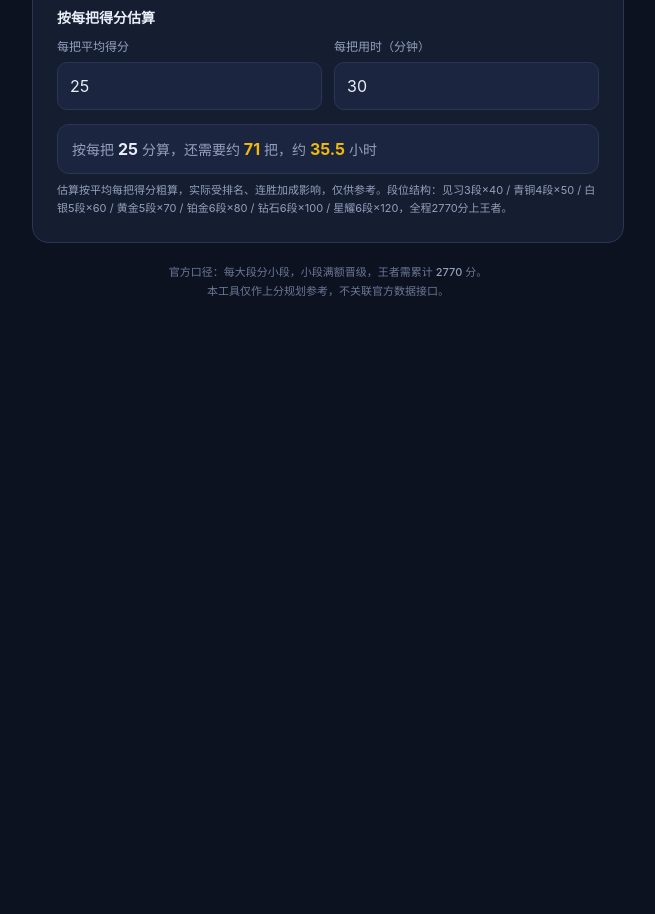
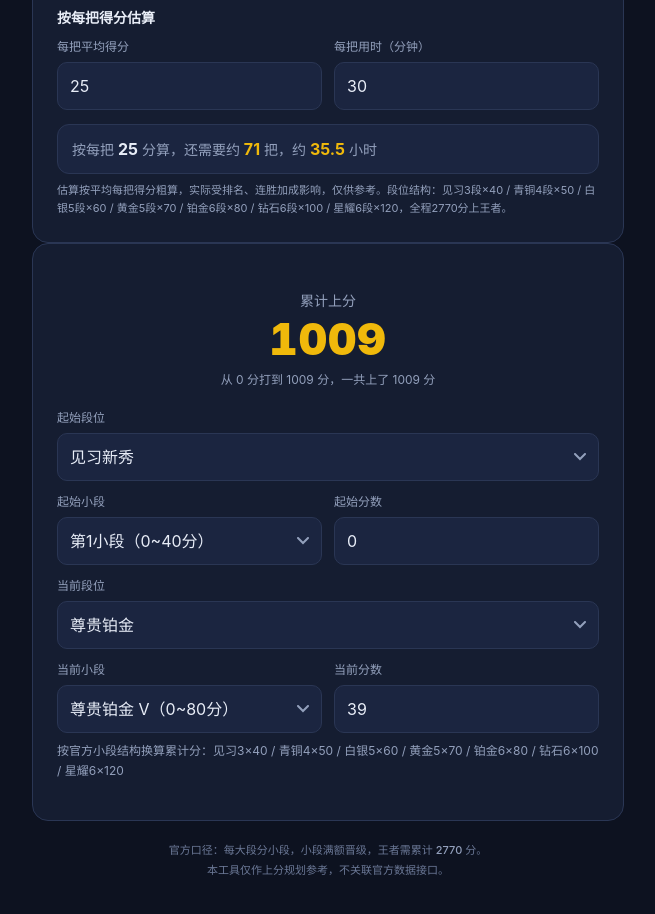
Before and after one commit to 15754324647/tft-calculator, a plain HTML site: page index.html in a window 1280 px wide. Shown: the part 1000-1914 px from the top of the page, without its empty margins (312-967 px from the left). Before the commit the page ends 1350 px from the top, so only its background shows below. Drawn offline with Linux system fonts and the light colour scheme; no server answers; a web font is replaced by a local one.

Commit message:
feat: 上分差值计算（起始分数->当前分数）

```diff
--- a/index.html
+++ b/index.html
@@ -170,6 +170,46 @@
     </div>
   </div>
 
+  <div class="card" id="diffCard">
+    <div class="result">
+      <div class="label">累计上分</div>
+      <div class="num small" id="diffNum">--</div>
+      <div class="note" id="diffNote">填起始和当前分数，算一共上了多少分</div>
+    </div>
+
+    <div class="inputs">
+      <div class="field">
+        <label for="diffTierS">起始段位</label>
+        <select id="diffTierS"></select>
+      </div>
+      <div class="pair">
+        <div class="field">
+          <label for="diffSegS">起始小段</label>
+          <select id="diffSegS"></select>
+        </div>
+        <div class="field">
+          <label for="diffPtsS">起始分数</label>
+          <input id="diffPtsS" type="number" inputmode="numeric" min="0" value="0" placeholder="0">
+        </div>
+      </div>
+      <div class="field">
+        <label for="diffTierC">当前段位</label>
+        <select id="diffTierC"></select>
+      </div>
+      <div class="pair">
+        <div class="field">
+          <label for="diffSegC">当前小段</label>
+          <select id="diffSegC"></select>
+        </div>
+        <div class="field">
+          <label for="diffPtsC">当前分数</label>
+          <input id="diffPtsC" type="number" inputmode="numeric" min="0" value="39" placeholder="0">
+        </div>
+      </div>
+    </div>
+    <p class="hint" id="diffHint">按官方小段结构换算累计分：见习3×40 / 青铜4×50 / 白银5×60 / 黄金5×70 / 铂金6×80 / 钻石6×100 / 星耀6×120</p>
+  </div>
+
   <p class="footnote">官方口径：每大段分小段，小段满额晋级，王者需累计 <b>2770</b> 分。<br>本工具仅作上分规划参考，不关联官方数据接口。</p>
 </div>
 
@@ -309,7 +349,82 @@
 
   fillSegOptions();
   render();
+
+  // ===== 上分差值：起始分数 → 当前分数 =====
+  var elDTierS = document.getElementById("diffTierS");
+  var elDSegS = document.getElementById("diffSegS");
+  var elDPtsS = document.getElementById("diffPtsS");
+  var elDTierC = document.getElementById("diffTierC");
+  var elDSegC = document.getElementById("diffSegC");
+  var elDPtsC = document.getElementById("diffPtsC");
+  var elDiffNum = document.getElementById("diffNum");
+  var elDiffNote = document.getElementById("diffNote");
+
+  function diffFillTiers(){
+    var html = "";
+    TIERS.forEach(function(t, i){
+      html += '<option value="' + i + '">' + t.name + '</option>';
+    });
+    elDTierS.innerHTML = html;
+    elDTierC.innerHTML = html;
+    elDTierS.value = 0;
+    elDTierC.value = 4;
+  }
+  function diffFillSeg(sel, idx){
+    var t = TIERS[idx];
+    var html = "";
+    for(var i=0;i<t.segs;i++){
+      var lo = i * t.per, hi = (i+1) * t.per;
+      html += '<option value="' + i + '">' + segLabel(t, i) + "（" + lo + "~" + hi + "分）" + '</option>';
+    }
+    sel.innerHTML = html;
+    sel.value = 0;
+  }
+  function gainedOf(tierSel, segSel, ptsInput){
+    var idx = parseInt(tierSel.value, 10);
+    if(isNaN(idx) || idx < 0 || idx >= TIERS.length) idx = 0;
+    var t = TIERS[idx];
+    var si = parseInt(segSel.value, 10);
+    if(isNaN(si) || si < 0 || si >= t.segs) si = 0;
+    var raw = parseInt(ptsInput.value, 10);
+    if(isNaN(raw)) raw = 0;
+    var p = Math.max(0, Math.min(raw, t.per));
+    return baseOf(idx) + si * t.per + p;
+  }
+  function diffRender(){
+    var gs = gainedOf(elDTierS, elDSegS, elDPtsS);
+    var gc = gainedOf(elDTierC, elDSegC, elDPtsC);
+    var diff = gc - gs;
+    elDiffNum.textContent = (diff < 0 ? "-" : "") + Math.abs(diff);
+    if(diff > 0){
+      elDiffNote.textContent = "从 " + gs + " 分打到 " + gc + " 分，一共上了 " + diff + " 分";
+    } else if(diff === 0){
+      elDiffNote.textContent = "当前分数与起始相同，还没上分";
+    } else {
+      elDiffNote.textContent = "当前比起始低了 " + (-diff) + " 分";
+    }
+  }
+  diffFillTiers();
+  diffFillSeg(elDSegS, 0);
+  diffFillSeg(elDSegC, 4);
+  elDTierS.addEventListener("change", function(){ diffFillSeg(elDSegS, parseInt(elDTierS.value,10)); diffRender(); });
+  elDTierC.addEventListener("change", function(){ diffFillSeg(elDSegC, parseInt(elDTierC.value,10)); diffRender(); });
+  elDSegS.addEventListener("change", diffRender);
+  elDSegC.addEventListener("change", diffRender);
+  elDPtsS.addEventListener("input", diffRender);
+  elDPtsC.addEventListener("input", diffRender);
+  diffRender();
 })();
+</script>
+<script>
+  /* 访问埋点：线上页面加载后上报一次；本地 file:// 预览不上报，静默失败 */
+  (function(){
+    if(location.protocol.indexOf('http') !== 0) return;
+    try {
+      fetch('/tft-stats/v?p=' + encodeURIComponent(location.pathname + location.search) + '&t=' + Date.now(),
+        {method:'GET', cache:'no-store', keepalive:true}).catch(function(){});
+    } catch(e) {}
+  })();
 </script>
 </body>
 </html>
```
